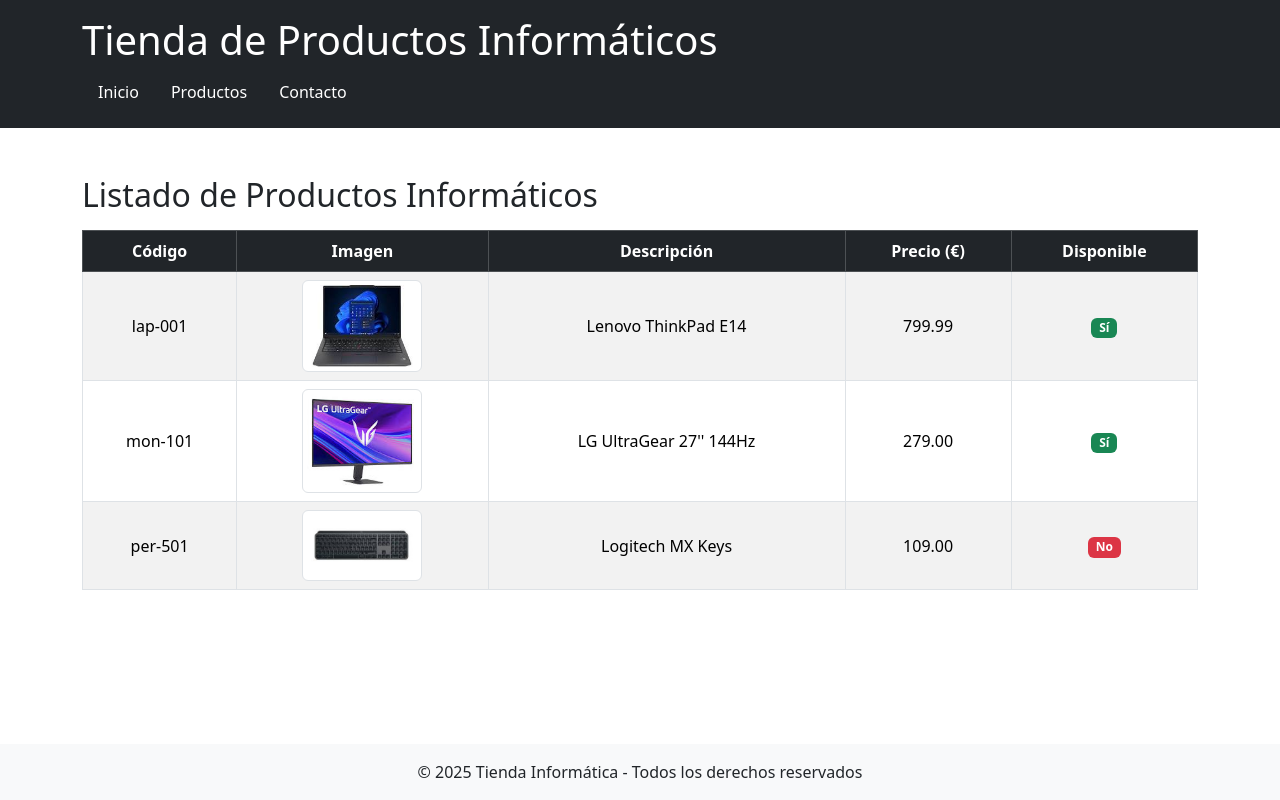
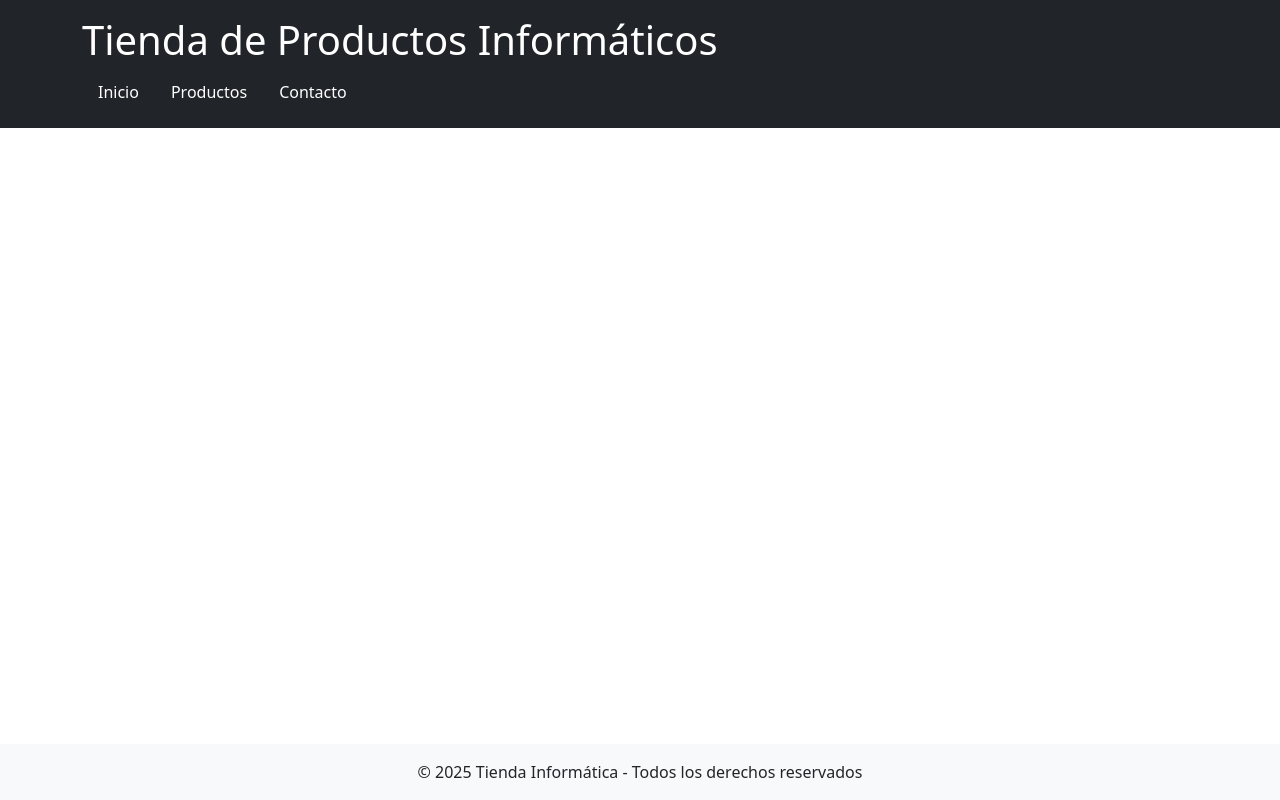
Before and after one commit to RicardoIESDB/Practica_guida_3_Hooks, a React (Create React App) app: page / in a window 1280 px wide. Built offline with nearby package versions, Linux system fonts and the light colour scheme.

Commit message:
modificando ProductList.js

```diff
--- a/src/App.js
+++ b/src/App.js
@@ -1,10 +1,11 @@
-import React from 'react';
+import React, {useState} from 'react';
 import Header from './components/Header';
 import Footer from './components/Footer';
 import ProductList from './components/ProductList';
 import { catalog } from './data/catalog';
 
 export default function App() {
+  const [products, setProducts] = useState(catalog);
   return (
     <div className="app d-flex flex-column min-vh-100">
       <Header />
--- a/src/components/ProductList.js
+++ b/src/components/ProductList.js
@@ -6,40 +6,45 @@
   }
 
   return (
-    <div className="container mt-4">
-      <h2 className="mb-3">Listado de Productos Informáticos</h2>
-      <table className="table table-striped table-bordered align-middle text-center">
-        <thead className="table-dark">
-          <tr>
-            <th>Código</th>
-            <th>Imagen</th>
-            <th>Descripción</th>
-            <th>Precio (€)</th>
-            <th>Disponible</th>
-          </tr>
-        </thead>
-        <tbody>
-          {products.map((p) => (
-            <tr key={p.id}>
-              <td>{p.id}</td>
-              <td>
-                <img
-                  src={p.imagen}
-                  alt={p.nombre}
-                  className="product-img img-thumbnail"
-                />
-              </td>
-              <td>{p.nombre}</td>
-              <td>{p.precio.toFixed(2)}</td>
-              <td>
-                <span className={`badge ${p.enStock ? 'bg-success' : 'bg-danger'}`}>
-                  {p.enStock ? 'Sí' : 'No'}
-                </span>
-              </td>
-            </tr>
-          ))}
-        </tbody>
-      </table>
+    <div className="container mt-5">
     </div>
   );
+
+  // return (
+  //   <div className="container mt-4">
+  //     <h2 className="mb-3">Listado de Productos Informáticos</h2>
+  //     <table className="table table-striped table-bordered align-middle text-center">
+  //       <thead className="table-dark">
+  //         <tr>
+  //           <th>Código</th>
+  //           <th>Imagen</th>
+  //           <th>Descripción</th>
+  //           <th>Precio (€)</th>
+  //           <th>Disponible</th>
+  //         </tr>
+  //       </thead>
+  //       <tbody>
+  //         {products.map((p) => (
+  //           <tr key={p.id}>
+  //             <td>{p.id}</td>
+  //             <td>
+  //               <img
+  //                 src={p.imagen}
+  //                 alt={p.nombre}
+  //                 className="product-img img-thumbnail"
+  //               />
+  //             </td>
+  //             <td>{p.nombre}</td>
+  //             <td>{p.precio.toFixed(2)}</td>
+  //             <td>
+  //               <span className={`badge ${p.enStock ? 'bg-success' : 'bg-danger'}`}>
+  //                 {p.enStock ? 'Sí' : 'No'}
+  //               </span>
+  //             </td>
+  //           </tr>
+  //         ))}
+  //       </tbody>
+  //     </table>
+  //   </div>
+  // );
 }
```
